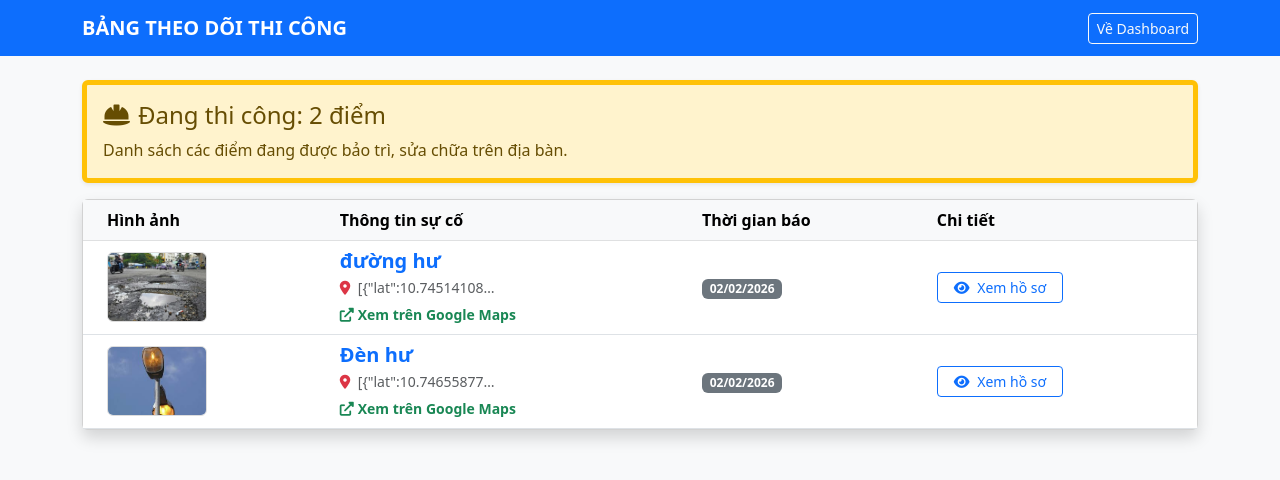
After one commit to huunhan2704/DuAnGisMoi, a Django app: page /quan-ly-hien-truong/ in a window 1280 px wide. The commit adds this page. Shown: the top 480 px of the page. Run offline with Django 5.2, Linux system fonts and the light colour scheme; data comes from the database, SQL or seed files in the repository; both versions use the stored data as it was after the commit.

Commit message:
Hoan thien chuc nang quan ly hien truong va menu

```diff
--- a/maps/templates/maps/detail.html
+++ b/maps/templates/maps/detail.html
@@ -17,7 +17,7 @@
                 <div class="card shadow-sm border-0">
                     <div class="card-header bg-primary text-white d-flex justify-content-between align-items-center">
                         <h5 class="mb-0 fw-bold">Hồ sơ phản ánh #{{ ho_so.id }}</h5>
-                        <a href="{% url 'profile' %}" class="btn btn-sm btn-light fw-bold">Quay lại</a>
+                        <a href="{% url 'quan_ly_hien_truong' %}" class="btn btn-sm btn-light fw-bold">Quay lại</a>
                     </div>
                     <div class="card-body">
                         <h3 class="text-primary fw-bold">{{ ho_so.tieu_de }}</h3>
--- a/maps/templates/maps/home.html
+++ b/maps/templates/maps/home.html
@@ -30,6 +30,7 @@
             <div class="collapse navbar-collapse" id="navbarNav">
                 <ul class="navbar-nav ms-auto align-items-center">
                     <li class="nav-item"><a class="nav-link active" href="#">Trang chủ</a></li>
+                    <li class="nav-item"><a class="nav-link text-warning fw-bold" href="{% url 'quan_ly_hien_truong' %}">Hiện trường</a></li>
                     <li class="nav-item"><a class="nav-link" href="#">Tin tức</a></li>
                     <li class="nav-item"><a class="nav-link" href="#">Hướng dẫn</a></li>
 
--- /dev/null
+++ b/maps/templates/maps/quan_ly_hien_truong.html
@@ -0,0 +1,79 @@
+<!DOCTYPE html>
+<html lang="vi">
+<head>
+    <meta charset="UTF-8">
+    <title>Quản lý Điểm Đang Thi Công</title>
+    <link href="https://cdn.jsdelivr.net/npm/bootstrap@5.3.0/dist/css/bootstrap.min.css" rel="stylesheet">
+    <link rel="stylesheet" href="https://cdnjs.cloudflare.com/ajax/libs/font-awesome/6.0.0/css/all.min.css">
+</head>
+<body class="bg-light">
+
+<nav class="navbar navbar-dark bg-primary mb-4">
+    <div class="container">
+        <span class="navbar-brand fw-bold text-uppercase">Bảng Theo Dõi Thi Công</span>
+        <a href="{% url 'home' %}" class="btn btn-outline-light btn-sm">Về Dashboard</a>
+    </div>
+</nav>
+
+<div class="container">
+    <div class="alert alert-warning border-start border-warning border-5 shadow-sm">
+        <h4 class="alert-heading"><i class="fas fa-hard-hat me-2"></i>Đang thi công: {{ so_luong }} điểm</h4>
+        <p class="mb-0">Danh sách các điểm đang được bảo trì, sửa chữa trên địa bàn.</p>
+    </div>
+
+    <div class="card shadow">
+        <div class="card-body p-0">
+            <table class="table table-hover align-middle mb-0">
+                <thead class="table-light">
+                    <tr>
+                        <th class="ps-4">Hình ảnh</th>
+                        <th>Thông tin sự cố</th>
+                        <th>Thời gian báo</th>
+                        <th>Chi tiết</th> </tr>
+                </thead>
+                <tbody>
+                    {% for item in danh_sach %}
+                    <tr>
+                        <td class="ps-4">
+                            {% if item.hinh_anh %}
+                                <img src="{{ item.hinh_anh.url }}" class="rounded" style="width: 100px; height: 70px; object-fit: cover; border: 1px solid #ddd;">
+                            {% else %}
+                                <div class="bg-secondary text-white d-flex align-items-center justify-content-center rounded" style="width: 100px; height: 70px;">No IMG</div>
+                            {% endif %}
+                        </td>
+                        <td>
+                            <h5 class="fw-bold text-primary mb-1">{{ item.tieu_de }}</h5>
+                            <small class="text-muted d-block mb-1">
+                                <i class="fas fa-map-marker-alt text-danger me-1"></i>
+                                {{ item.du_lieu_toa_do|truncatechars:20 }}
+                            </small>
+
+                            <a href="https://www.google.com/maps/search/?api=1&query={{ item.du_lieu_toa_do }}" target="_blank" class="text-decoration-none small text-success fw-bold">
+                                <i class="fas fa-external-link-alt me-1"></i>Xem trên Google Maps
+                            </a>
+                        </td>
+                        <td>
+                            <span class="badge bg-secondary">{{ item.thoi_gian|date:"d/m/Y" }}</span>
+                        </td>
+                        <td>
+                            <a href="{% url 'chi_tiet_ho_so' item.id %}" class="btn btn-outline-primary btn-sm px-3">
+                                <i class="fas fa-eye me-1"></i> Xem hồ sơ
+                            </a>
+                        </td>
+                    </tr>
+                    {% empty %}
+                    <tr>
+                        <td colspan="4" class="text-center py-5 text-muted">
+                            <i class="fas fa-check-circle fa-2x mb-3"></i><br>
+                            Hiện không có điểm nào đang thi công.
+                        </td>
+                    </tr>
+                    {% endfor %}
+                </tbody>
+            </table>
+        </div>
+    </div>
+</div>
+
+</body>
+</html>
--- a/maps/urls.py
+++ b/maps/urls.py
@@ -25,6 +25,9 @@ urlpatterns = [
     path('dat-lai-mat-khau/thanh-cong/', auth_views.PasswordResetCompleteView.as_view(template_name='maps/password_reset_complete.html'), name='password_reset_complete'),
     path('ho-so-cua-toi/', views.profile, name='profile'),
     # 6. Đường dẫn cho chi tiết hồ sơ
-    path('chi-tiet/<int:id_ho_so>/', views.chi_tiet_ho_so, name='chi_tiet'),
+    path('chi-tiet/<int:id_ho_so>/', views.chi_tiet_ho_so, name='chi_tiet_ho_so'),
     path('chinh-sua-thong-tin/', views.edit_profile, name='edit_profile'),
+    # 8. Quản lý hiện trường
+    path('quan-ly-hien-truong/', views.quan_ly_hien_truong, name='quan_ly_hien_truong'),
+
 ]
--- a/maps/views.py
+++ b/maps/views.py
@@ -131,3 +131,46 @@ def edit_profile(request):
         'profile_form': profile_form
     }
     return render(request, 'maps/edit_profile.html', context)
+# Bổ sung các hàm bị thiếu
+def trang_thong_ke(request):
+    from django.contrib.auth.models import User
+    tong_so = PhanAnh.objects.count()
+    cho_duyet = PhanAnh.objects.filter(trang_thai='cho_duyet').count()
+    dang_xu_ly = PhanAnh.objects.filter(trang_thai='dang_xu_ly').count()
+    da_xu_ly = PhanAnh.objects.filter(trang_thai='da_xu_ly').count()
+    ty_le = 0
+    if tong_so > 0: ty_le = round((da_xu_ly / tong_so) * 100, 1)
+
+    context = {'tong_so': tong_so, 'cho_duyet': cho_duyet, 'dang_xu_ly': dang_xu_ly, 'da_xu_ly': da_xu_ly, 'ty_le': ty_le, 'so_nguoi_dung': User.objects.count(), 'bai_moi': PhanAnh.objects.all().order_by('-id')[:5]}
+    return render(request, 'maps/thong_ke.html', context)
+
+@login_required
+def cap_nhat_trang_thai(request, id_phan_anh, trang_thai_moi):
+    phan_anh = get_object_or_404(PhanAnh, id=id_phan_anh)
+    phan_anh.trang_thai = trang_thai_moi
+    phan_anh.save()
+    return redirect('quan_ly_hien_truong')
+
+def api_get_points(request):
+    danh_sach = PhanAnh.objects.exclude(trang_thai='cho_duyet')
+    data = []
+    for item in danh_sach:
+        lat, lng = 0, 0
+        try:
+            if item.du_lieu_toa_do:
+                parts = item.du_lieu_toa_do.split(',')
+                lat, lng = float(parts[0].strip()), float(parts[1].strip())
+        except: pass
+        data.append({'id': item.id, 'title': item.tieu_de, 'lat': lat, 'lng': lng, 'status': item.trang_thai, 'image_url': item.hinh_anh.url if item.hinh_anh else '', 'detail_url': f"/chi-tiet/{item.id}/"})
+    return JsonResponse(data, safe=False)
+
+
+def quan_ly_hien_truong(request):
+    # Lấy các điểm ĐANG XỬ LÝ (đang thi công)
+    danh_sach = PhanAnh.objects.filter(trang_thai='dang_xu_ly').order_by('-thoi_gian')
+
+    context = {
+        'danh_sach': danh_sach,
+        'so_luong': danh_sach.count()
+    }
+    return render(request, 'maps/quan_ly_hien_truong.html', context)
```
Also changed, not shown: db.sqlite3, media/hien_truong/sudungdat.jpg (added).
